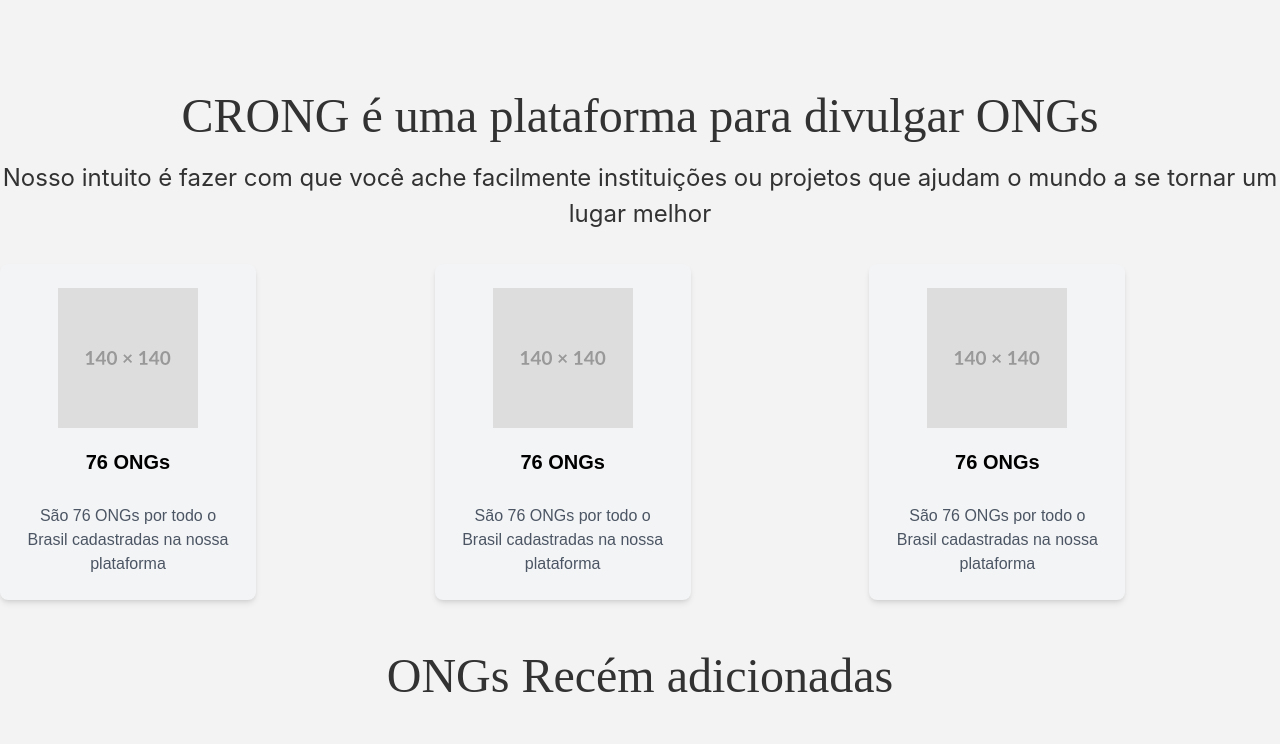
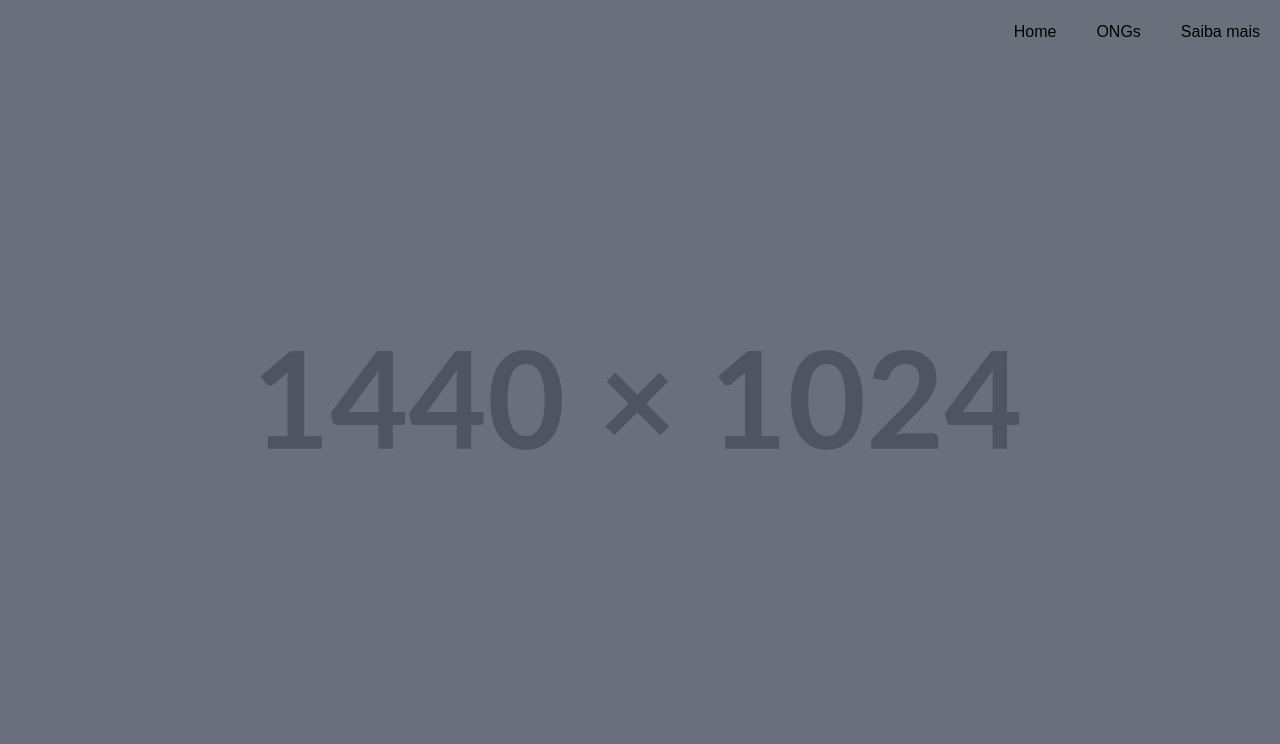
Before and after one commit to Albericoeduardo/Crong-frontend, a Next.js app: page / in a window 1280 px wide. Shown: the top 744 px of the page. Built offline with nearby package versions, Linux system fonts and the light colour scheme.

Commit message:
feat: add Navbar and HeroSection components

```diff
--- /dev/null
+++ b/src/app/components/Navbar.tsx
@@ -0,0 +1,28 @@
+import Link from 'next/link'
+import React from 'react'
+
+const Navbar = () => {
+  const links = [
+    {link: '/', label: "Home"},
+    {link: '/ongs', label: "ONGs"},
+    {link: '/more', label: "Saiba mais"},
+  ]
+
+  return (
+    <nav className='absolute top-0 left-0 flex w-full justify-end items-end px-5 py-5 gap-10'>
+      {links.map((link, index) => {
+        return (
+          <Link
+            href={link.link}
+            key={index}
+            aria-label={link.label}
+          >
+            {link.label}
+          </Link>
+        )
+      })}
+    </nav>
+  )
+}
+
+export default Navbar
--- /dev/null
+++ b/src/app/layout/HeroSection.tsx
@@ -0,0 +1,19 @@
+import React from 'react'
+
+const HeroSection = () => {
+  const heroSectionImg = '/1440x1024.svg'
+
+  return (
+    <div
+      className='-z-10 relative h-screen w-full bg-fixed bg-cover bg-center'
+      style={{
+        backgroundImage: `url(${heroSectionImg})`,
+        backgroundAttachment: 'fixed'
+      }}
+    >
+      <div className='h-screen absolute inset-0 bg-slate-800 opacity-60'></div>
+    </div>
+  )
+}
+
+export default HeroSection
--- a/src/app/page.tsx
+++ b/src/app/page.tsx
@@ -1,11 +1,15 @@
+import Navbar from "./components/Navbar";
 import CategorySection from "./layout/CategorySection";
 import { Footer } from "./layout/Footer";
+import HeroSection from "./layout/HeroSection";
 import RecentsSection from "./layout/RecentsSection";
 import StatisticSection from "./layout/StatisticSection";
 
 export default function Home() {
   return (
-    <div className="flex justify-center flex-col items-center gap-10 py-20">
+    <div className="flex justify-center flex-col items-center gap-10">
+      <Navbar />
+      <HeroSection />
       <StatisticSection />
       <RecentsSection />
       <CategorySection />
```
